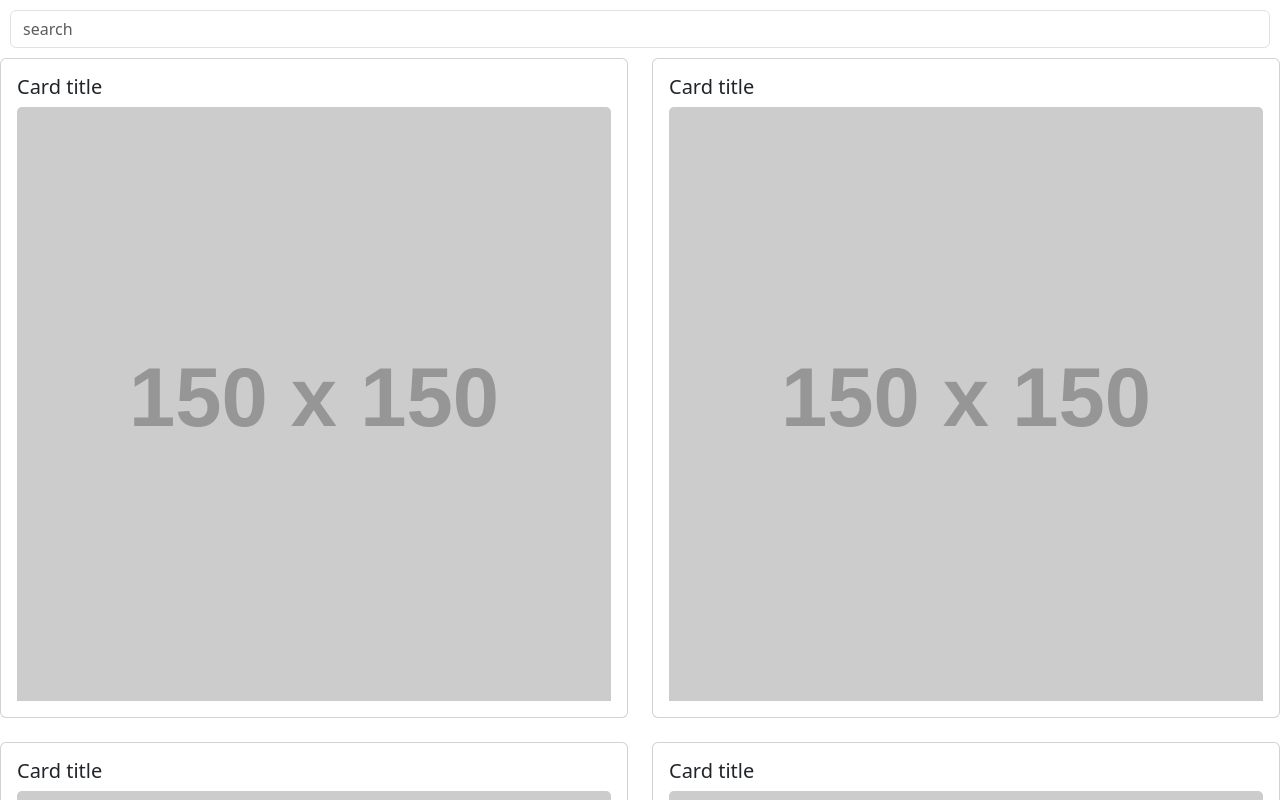
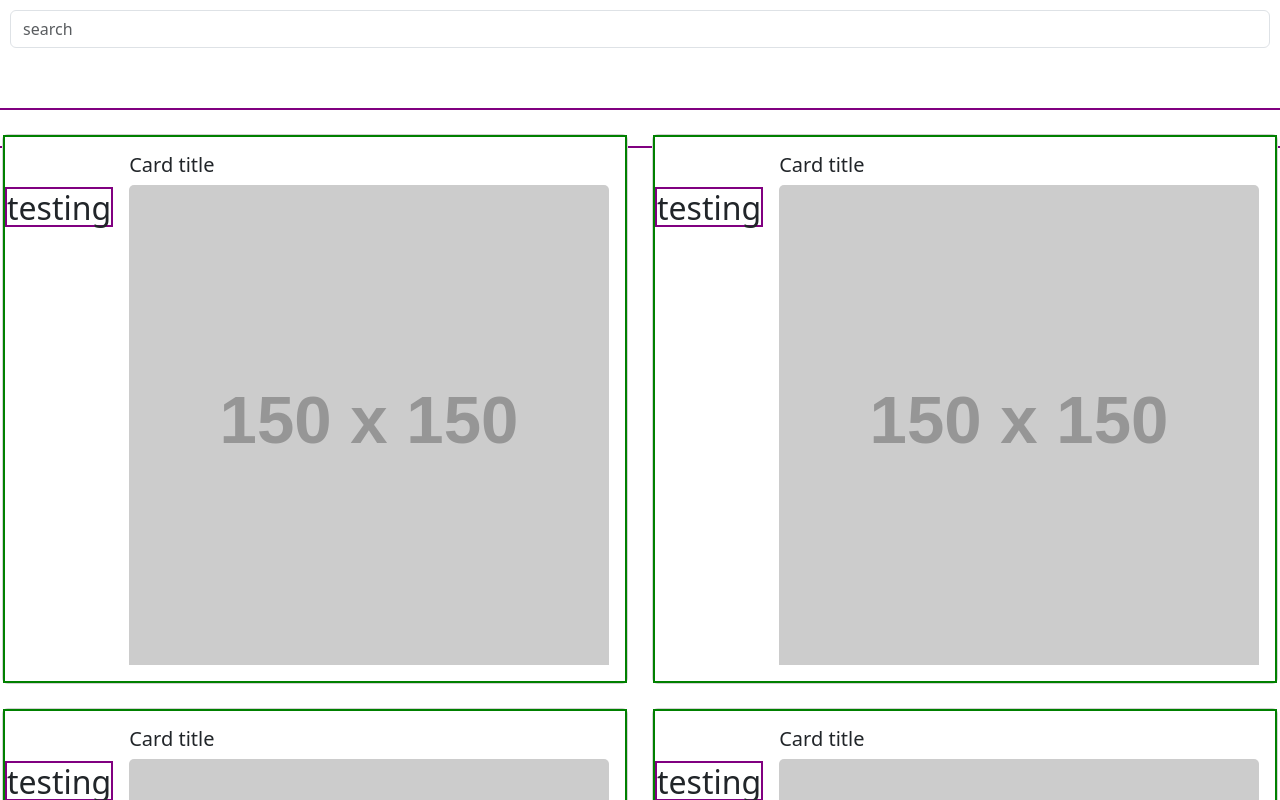
Before and after one commit to dselmer/react-reddit-clone, a React (Create React App) app: page / in a window 1280 px wide. Shown: the top 800 px of the page. Built offline with nearby package versions, Linux system fonts and the light colour scheme.

Commit message:
add cta container and set the hight

```diff
--- a/src/App.css
+++ b/src/App.css
@@ -35,3 +35,15 @@
 span {
   color: rgb(66, 28, 238);
 }
+
+.flex-container {
+  display: flex;
+  justify-content: flex-start;
+  border: 2px solid green;
+}
+
+.cta-container {
+  border: 2px solid purple;
+  height: 40px;
+  margin-top: 50px;
+}
--- a/src/components/DisplayCard.js
+++ b/src/components/DisplayCard.js
@@ -8,11 +8,15 @@ export default function DisplayCard() {
   return (
     <>
       <div className="card-container ">
-        <div></div>
-        <Row xs={1} md={2} className="g-4">
+        <Row xs={1} md={2} className="g-4 cta-container">
           {Array.from({ length: 4 }).map((_, idx) => (
+            <>
               <Col key={idx}>
-              <Card>
+                <Card className="g-4">
+                  <div className=" flex-container">
+                    <div className="cta-container">
+                      <h2>testing</h2>
+                    </div>
                     <Card.Body>
                       <Card.Title>Card title</Card.Title>
                       <Card.Img
@@ -20,8 +24,10 @@ export default function DisplayCard() {
                         src="https://placehold.jp/150x150.png"
                       />
                     </Card.Body>
+                  </div>
                 </Card>
               </Col>
+            </>
           ))}
         </Row>
       </div>
```
Lines whose indentation alone changed are shown as unchanged.
